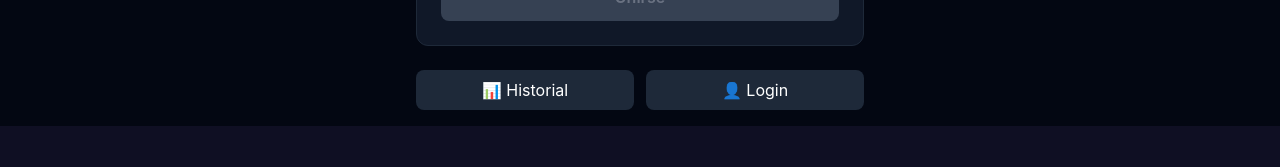
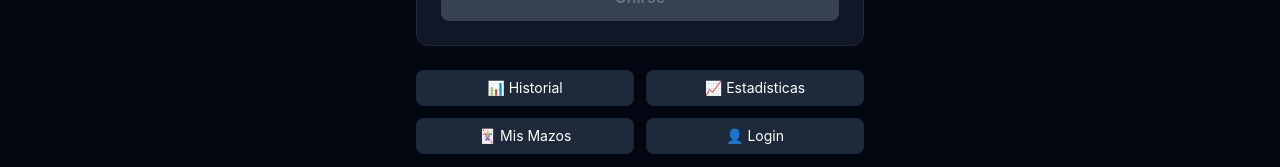
Before and after one commit to arlel/hackathon_kiro_equipo_32, a React (Vite) app in the folder frontend/: page / in a window 1280 px wide. Shown: the part 696-863 px from the top of the page. Before the commit the page ends 822 px from the top, so only its background shows below. Built offline with nearby package versions, Linux system fonts and the light colour scheme; no server answers.

Commit message:
fix. cambios menores

```diff
--- a/frontend/src/components/PlayerCard.tsx
+++ b/frontend/src/components/PlayerCard.tsx
@@ -100,16 +100,16 @@ export default function PlayerCard({ player, isLocal, colorIndex, children, onAr
         )}
 
         {/* Main content area — poison on left, counters in center */}
-        <div className="flex items-center">
-          {/* Poison slot (left side, absolute so it doesn't push content) */}
+        <div className="relative flex items-center">
+          {/* Poison slot (left side, positioned absolutely to not affect layout) */}
           {poisonSlot && (
-            <div className="flex-shrink-0 mr-2">
+            <div className="absolute left-0 top-1/2 -translate-y-1/2">
               {poisonSlot}
             </div>
           )}
 
           {/* Main children (life counter, cmd damage, etc.) — always centered */}
-          <div className="flex-1">
+          <div className="w-full">
             {children}
           </div>
         </div>
--- a/frontend/src/pages/Game.tsx
+++ b/frontend/src/pages/Game.tsx
@@ -196,6 +196,7 @@ function GameView({ roomCode, format, startingLife, poisonEnabled: initialPoison
   const [turnCount, setTurnCount] = useState(0)
   const [showCmdDamage, setShowCmdDamage] = useState<string | null>(null)
   const [starterSelectedId, setStarterSelectedId] = useState<string | null>(null)
+  const [gameStarted, setGameStarted] = useState(false)
   const [gameEnded, setGameEnded] = useState<{ winnerId: string | null; winnerName: string | null } | null>(null)
   const [showEndConfirm, setShowEndConfirm] = useState(false)
   const [localArtOverride, setLocalArtOverride] = useState<string | null>(null)
@@ -260,16 +261,19 @@ function GameView({ roomCode, format, startingLife, poisonEnabled: initialPoison
 
   // Actions
   const adjustLife = useCallback((playerId: string, amount: number) => {
+    if (!gameStarted) setGameStarted(true)
     sendAction({ action: 'adjust_life', targetId: playerId, amount })
-  }, [sendAction])
+  }, [sendAction, gameStarted])
 
   const adjustPoison = useCallback((playerId: string, amount: number) => {
+    if (!gameStarted) setGameStarted(true)
     sendAction({ action: 'adjust_poison', targetId: playerId, amount })
-  }, [sendAction])
+  }, [sendAction, gameStarted])
 
   const adjustCommanderDamage = useCallback((commanderSourceId: string, toId: string, amount: number) => {
+    if (!gameStarted) setGameStarted(true)
     sendAction({ action: 'commander_damage', commanderSourceId, toId, amount })
-  }, [sendAction])
+  }, [sendAction, gameStarted])
 
   const incrementTurn = useCallback(() => {
     sendAction({ action: 'increment_turn' })
@@ -447,8 +451,8 @@ function GameView({ roomCode, format, startingLife, poisonEnabled: initialPoison
         </div>
       )}
 
-      {/* Starter Picker — only show before any eliminations */}
-      {!gameEnded && !players.some(p => p.eliminationCause) && (
+      {/* Starter Picker — only show before game starts */}
+      {!gameEnded && !gameStarted && (
         <StarterPicker
           players={players.map((p) => ({ id: p.id, username: p.username }))}
           selectedId={starterSelectedId}
--- a/frontend/src/pages/Home.tsx
+++ b/frontend/src/pages/Home.tsx
@@ -226,24 +226,36 @@ export default function Home() {
         </div>
 
         {/* Navigation */}
-        <div className="flex gap-3">
+        <div className="grid grid-cols-2 gap-3">
           <button
             onClick={() => navigate('/history')}
-            className="flex-1 bg-gray-800 hover:bg-gray-700 text-white py-2 rounded-lg transition-colors"
+            className="bg-gray-800 hover:bg-gray-700 text-white py-2 rounded-lg transition-colors text-sm"
           >
             📊 Historial
+          </button>
+          <button
+            onClick={() => navigate('/stats')}
+            className="bg-gray-800 hover:bg-gray-700 text-white py-2 rounded-lg transition-colors text-sm"
+          >
+            📈 Estadísticas
+          </button>
+          <button
+            onClick={() => navigate('/decks')}
+            className="bg-gray-800 hover:bg-gray-700 text-white py-2 rounded-lg transition-colors text-sm"
+          >
+            🃏 Mis Mazos
           </button>
           {isAuthenticated ? (
             <button
               onClick={logout}
-              className="flex-1 bg-gray-800 hover:bg-gray-700 text-red-400 py-2 rounded-lg transition-colors"
+              className="bg-gray-800 hover:bg-gray-700 text-red-400 py-2 rounded-lg transition-colors text-sm"
             >
               🚪 Cerrar Sesión
             </button>
           ) : (
             <button
               onClick={() => navigate('/login')}
-              className="flex-1 bg-gray-800 hover:bg-gray-700 text-white py-2 rounded-lg transition-colors"
+              className="bg-gray-800 hover:bg-gray-700 text-white py-2 rounded-lg transition-colors text-sm"
             >
               👤 Login
             </button>
```
